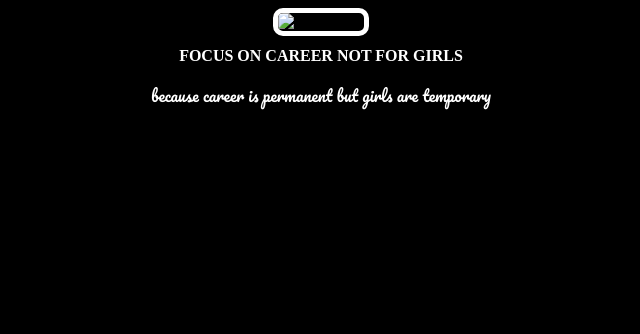
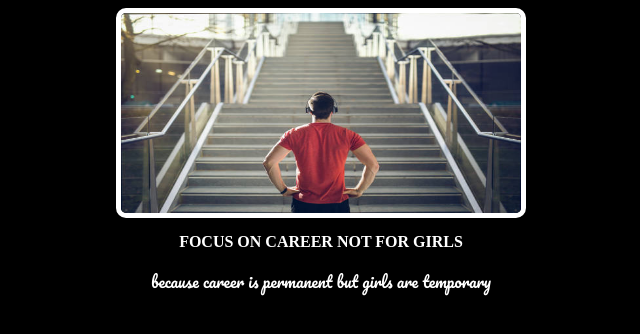
Before and after one commit to kavinraja471-bit/motivation, a plain HTML site: page index.html in a window 1280 px wide. Shown: the whole page, without its empty margins (319-959 px from the left). Drawn offline with Linux system fonts and the light colour scheme; a web font is replaced by a local one.

Commit message:
Update image source path in index.html

```diff
--- a/index.html
+++ b/index.html
@@ -51,7 +51,7 @@ But it must have the following features:
   <link rel="preconnect" href="https://fonts.gstatic.com" crossorigin>
   <link href="https://fonts.googleapis.com/css2?family=Nabla&family=Pacifico&family=Science+Gothic:wght@100..900&display=swap" rel="stylesheet">
   <div id="motivation">
-  <img id="image" src="./assets/images/motivation.jpg" width="400" height="200" alt="motivation">
+  <img id="image" src="./motivation.jpg" width="400" height="200" alt="motivation">
   </div>
   <div>
   <h1 id="h1">focus on career not for girls</h1>
```
